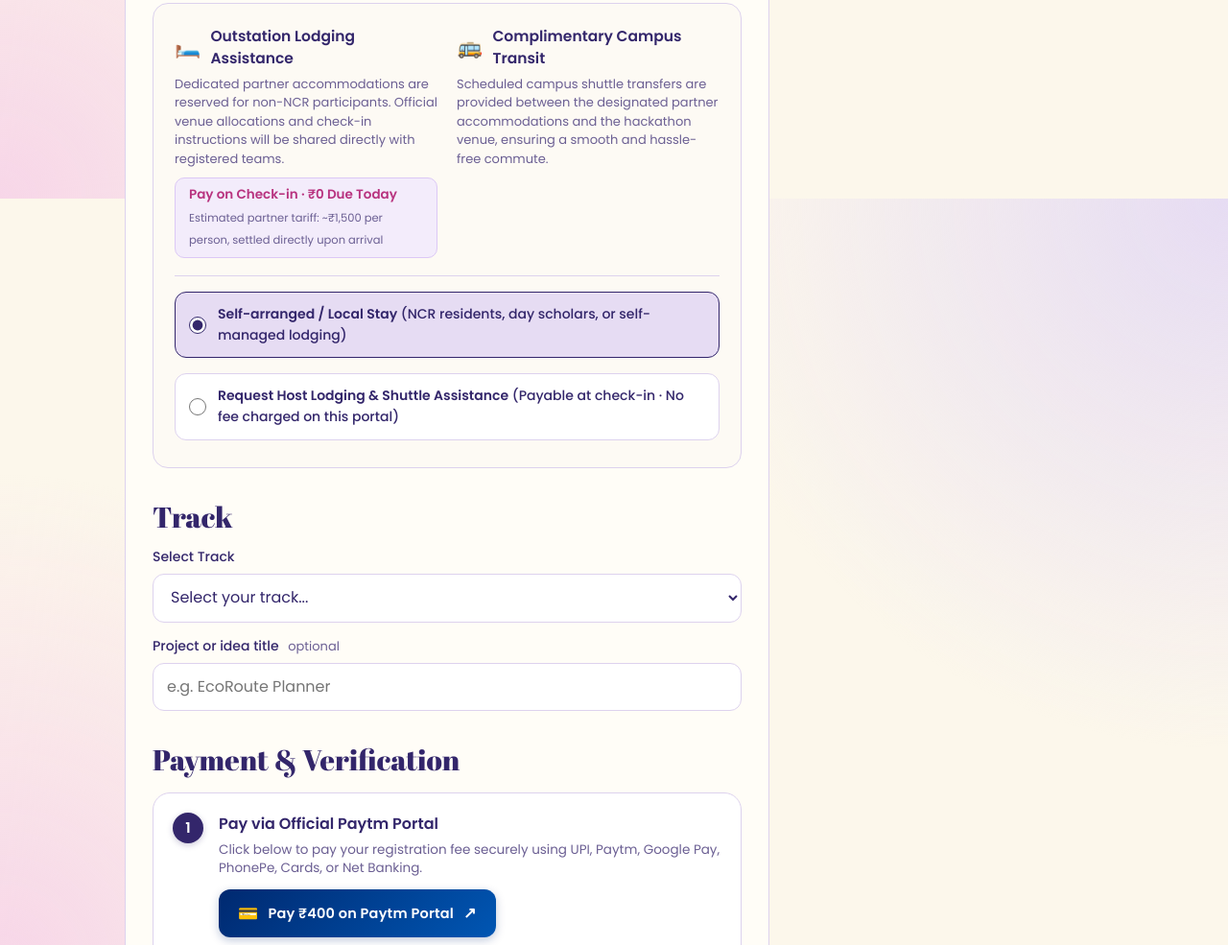
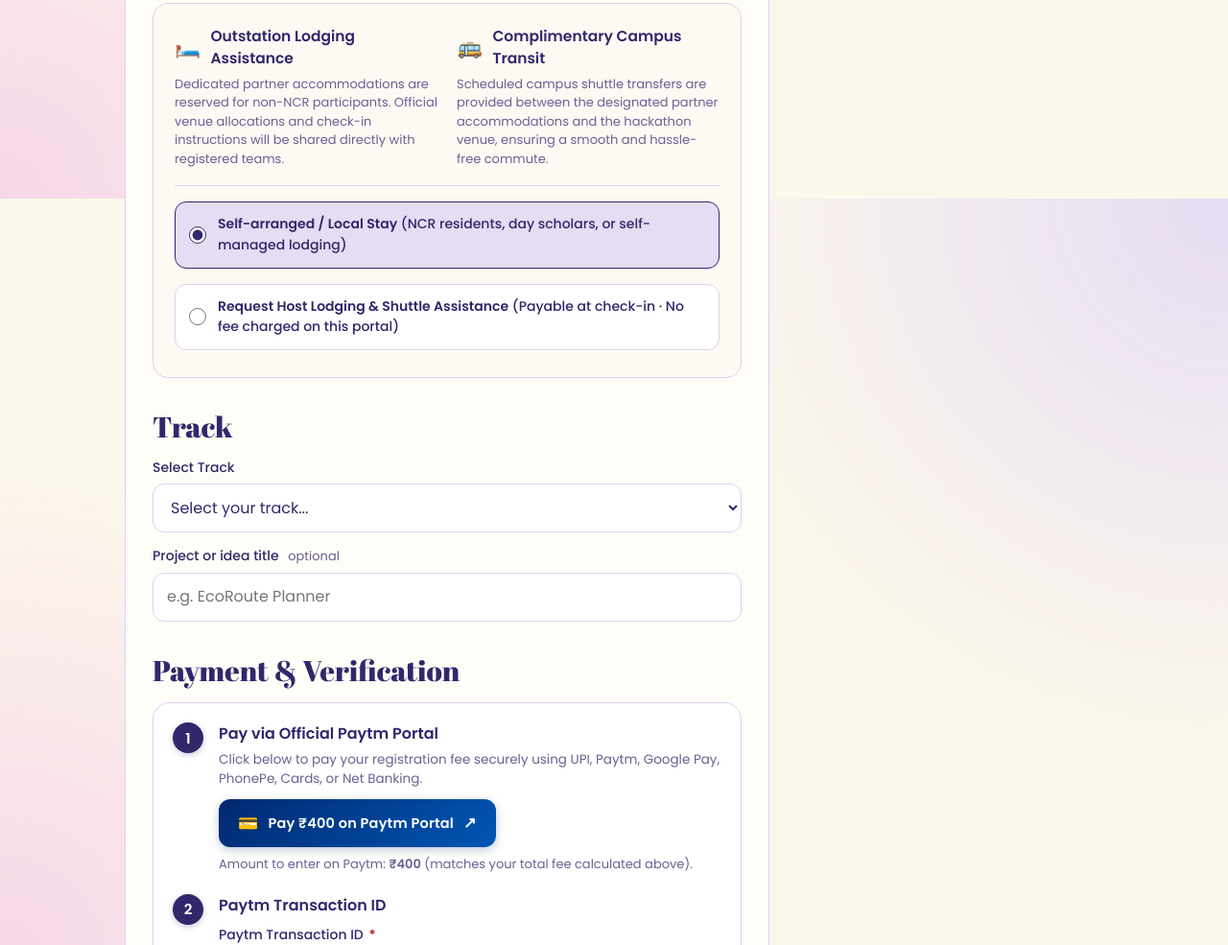
Before and after one commit to Tarunkush0620/HackEarth-Registration, a website: page public/index.html in a window 1280 px wide. Shown: the part 2193-3178 px from the top of the page at 96% size. Drawn offline with Linux system fonts and the light colour scheme; no server answers.

Commit message:
feat: remove accommodation price badge pill from registration form

```diff
--- a/public/index.html
+++ b/public/index.html
@@ -109,10 +109,6 @@
             <h3>Outstation Lodging Assistance</h3>
           </div>
           <p class="stay-desc">Dedicated partner accommodations are reserved for non-NCR participants. Official venue allocations and check-in instructions will be shared directly with registered teams.</p>
-          <div class="stay-price-pill">
-            <b>Pay on Check-in · ₹0 Due Today</b>
-            <span>Estimated partner tariff: ~₹1,500 per person, settled directly upon arrival</span>
-          </div>
         </div>
         <div class="stay-info-col">
           <div class="stay-icon-title">
```
